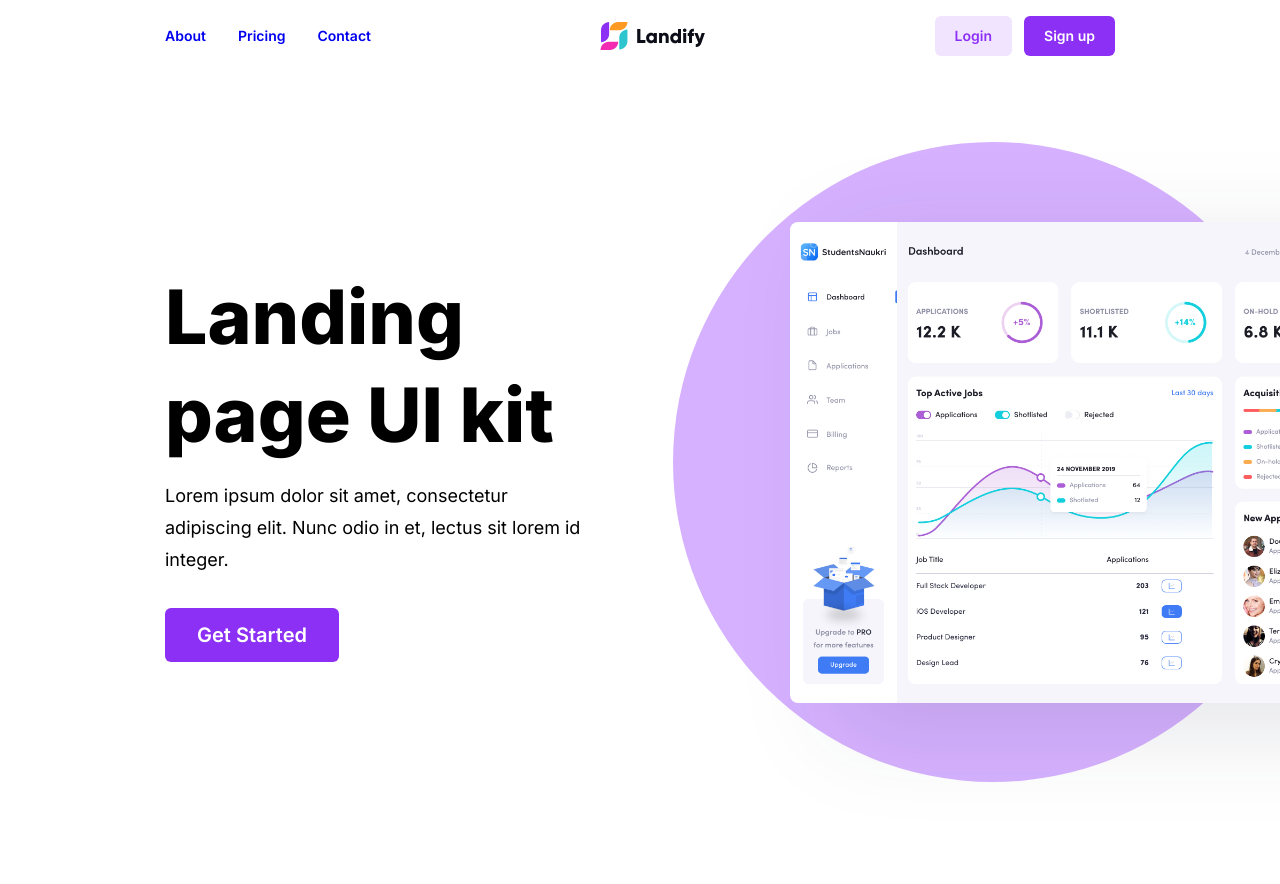
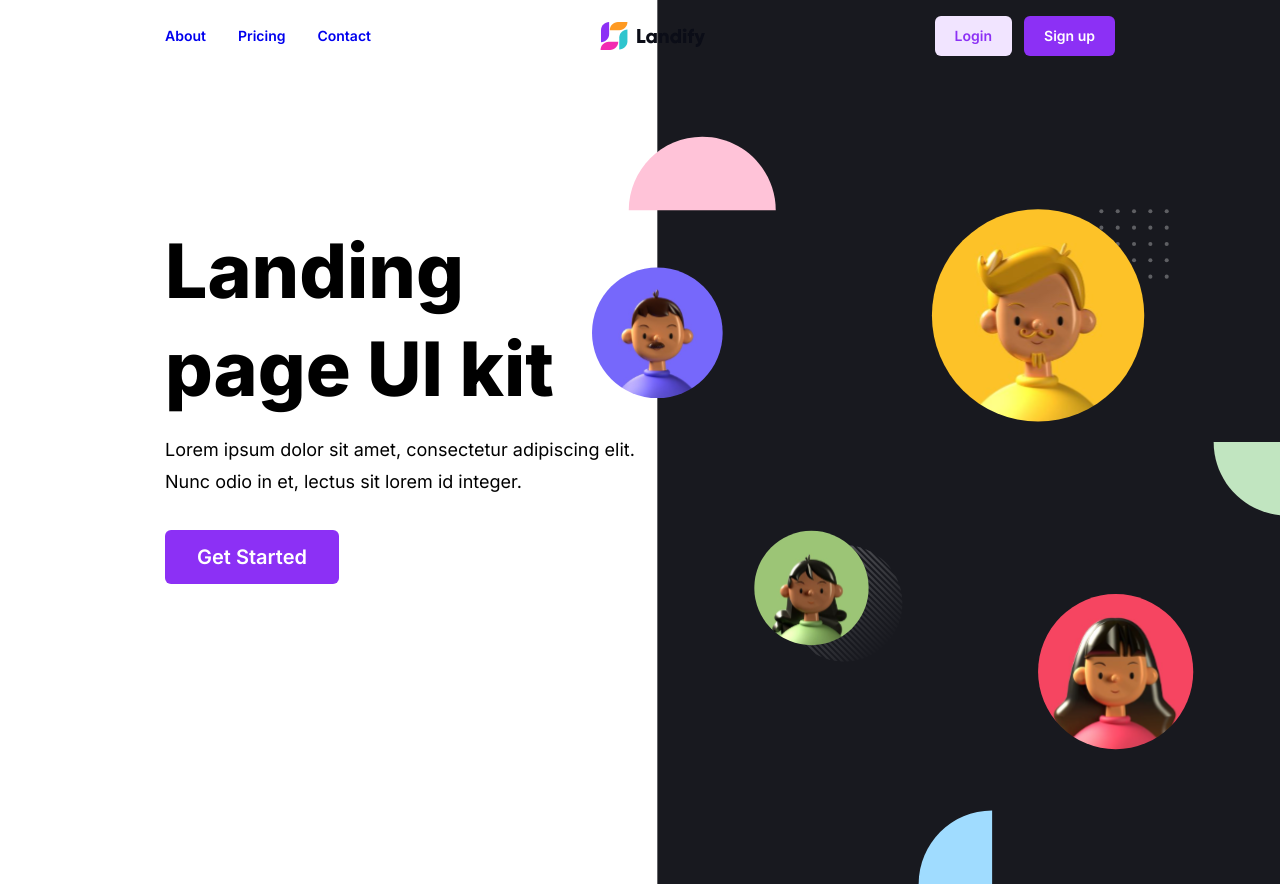
Before and after one commit to rrcaddick/LandifyUIKit, a React (Create React App) app: page / in a window 1280 px wide. Before the commit the page ends 857 px from the top, so only its background shows below. Built offline with nearby package versions, Linux system fonts and the light colour scheme.

Commit message:
Completed Hero 5

```diff
--- a/src/App.js
+++ b/src/App.js
@@ -3,6 +3,7 @@ import Hero1 from "./assets/components/Hero/Hero1";
 import Hero2 from "./assets/components/Hero/Hero2";
 import Hero3 from "./assets/components/Hero/Hero3";
 import Hero4 from "./assets/components/Hero/Hero4";
+import Hero5 from "./assets/components/Hero/Hero5";
 
 const AppEl = styled.div`
   display: flex;
@@ -16,7 +17,8 @@ function App() {
       {/* <Hero1 /> */}
       {/* <Hero2 /> */}
       {/* <Hero3 /> */}
-      <Hero4 />
+      {/* <Hero4 /> */}
+      <Hero5 />
     </AppEl>
   );
 }
--- /dev/null
+++ b/src/assets/components/Hero/Hero5.jsx
@@ -0,0 +1,64 @@
+import React from "react";
+import styled from "styled-components";
+import Header5 from "../Header/Header5";
+import H1 from "../styled/H1.styled";
+import Lead from "../styled/Lead.styled";
+import Button from "../styled/Button.styled";
+import HeroImage from "../../images/HeroImage5.svg";
+
+const HeroEl = styled.section`
+  position: relative;
+  padding: 0 16.5rem 30rem;
+  display: flex;
+  flex-direction: column;
+  row-gap: 15rem;
+  width: 100%;
+  overflow: hidden;
+  background-image: url(${HeroImage});
+  background-repeat: no-repeat;
+  background-position: right;
+  background-size: contain;
+`;
+
+const Content = styled.div`
+  display: flex;
+  justify-content: space-between;
+  perspective: 50rem;
+  gap: 4.4rem;
+`;
+
+const ContentText = styled.div`
+  width: 50%;
+  display: flex;
+  flex-direction: column;
+  align-items: flex-start;
+  justify-content: center;
+`;
+
+const Title = styled(H1)`
+  margin-bottom: 1.6rem;
+`;
+
+const Description = styled(Lead)`
+  display: block;
+  margin-bottom: 3.2rem;
+`;
+
+const Hero5 = () => {
+  return (
+    <HeroEl>
+      <Header5 />
+      <Content>
+        <ContentText>
+          <Title>Landing page UI kit</Title>
+          <Description>
+            Lorem ipsum dolor sit amet, consectetur adipiscing elit. Nunc odio in et, lectus sit lorem id integer.
+          </Description>
+          <Button size="lg">Get Started</Button>
+        </ContentText>
+      </Content>
+    </HeroEl>
+  );
+};
+
+export default Hero5;
```
Also changed, not shown: src/assets/images/Hero/Image.svg (deleted), src/assets/images/HeroImage5.svg (added).
